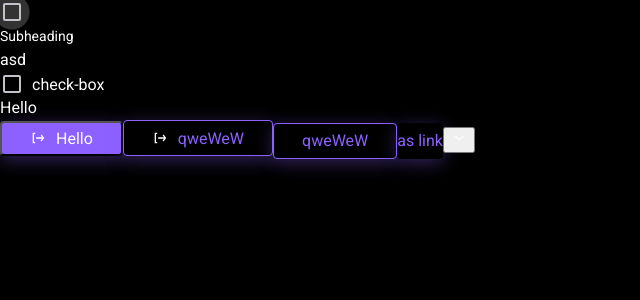
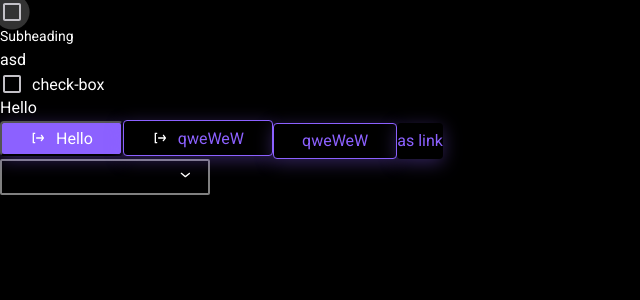
Before and after one commit to hunzah/Cards, a React (Vite) app: page / in a window 1280 px wide. Shown: the top 300 px of the page, without its empty margins (0-640 px from the left). Built offline with nearby package versions, Linux system fonts and the light colour scheme.

Commit message:
add select-component

```diff
--- a/src/components/ui/select/select.module.scss
+++ b/src/components/ui/select/select.module.scss
@@ -0,0 +1,43 @@
+.button {
+  display: flex;
+  align-items: center;
+  justify-content: flex-end;
+
+  width: 210px;
+  height: 36px;
+  padding: 0 15px;
+
+  background-color: var(--color-dark-900);
+  border: 2px solid var(--color-dark-100);
+  border-radius: 2px;
+}
+
+.button:focus {
+  border: 2px solid var(--info-700, #2f68cc);
+}
+
+.button:hover {
+  background-color: var(--color-dark-300);
+  border: 2px solid var(--color-dark-100);
+}
+
+.content {
+  display: flex;
+  gap: 12px;
+  justify-content: center;
+
+  width: var(--radix-select-trigger-width);
+  max-height: var(--radix-select-content-available-height);
+
+  background-color: var(--color-dark-900);
+  border: 1px solid var(--dark-300, #4c4c4c);
+  border-radius: 2px;
+}
+
+.disabled {
+  opacity: 0.4;
+}
+
+.item:hover {
+  background: var(--primary-900, #382766);
+}
--- a/src/components/ui/select/select.tsx
+++ b/src/components/ui/select/select.tsx
@@ -1,23 +1,46 @@
 import { useState } from 'react'
 
 import * as SelectRadix from '@radix-ui/react-select'
+import { clsx } from 'clsx'
 
 import arrowCloseIcon from '../../../assets/images/select-close-arrow.svg'
 import arrowOpenIcon from '../../../assets/images/select-open-arrow.svg'
 
-// import s from './select.module.scss'
+import s from './select.module.scss'
 
 type PropsType = {
+  contentClassName?: string
+  itemClassName?: string
   isDisabled?: boolean
   options: string[]
+  defaultValue?: string
+  name?: string
+  placeholder?: string
+  required?: boolean
 }
 
 export const Select = (props: PropsType) => {
-  const { isDisabled, options } = props
+  const {
+    isDisabled,
+    options,
+    defaultValue,
+    contentClassName,
+    itemClassName,
+    name,
+    required,
+    placeholder,
+  } = props
+
+  const classNames = {
+    // disabled: clsx(isDisabled && s.disabled),
+    button: clsx(s.button, isDisabled && s.disabled),
+    content: clsx(s.content, contentClassName && contentClassName),
+    item: clsx(s.item, itemClassName && itemClassName),
+  }
 
   const mappedOptions = options.map((el, i) => {
     return (
-      <SelectRadix.Item key={i} value={el}>
+      <SelectRadix.Item key={i} value={el} placeholder={'fdsfg'} className={classNames.item}>
         {el}
       </SelectRadix.Item>
     )
@@ -31,19 +54,27 @@ export const Select = (props: PropsType) => {
       disabled={isDisabled}
       open={isSelectOpen}
       onOpenChange={() => setIsSelectIsOpen(!isSelectOpen)}
+      name={name}
+      required={required}
     >
-      <SelectRadix.Trigger>
+      <SelectRadix.Trigger className={classNames.button}>
+        <SelectRadix.Value placeholder="Pick an option" />
+
         <SelectRadix.Icon>
           {isSelectOpen ? (
+            // <ChevronDownIcon />
             <img src={arrowCloseIcon} alt={'arrow-close-icon-for-select'} />
           ) : (
+            // <ChevronUpIcon />
             <img src={arrowOpenIcon} alt={'arrow-open-icon-for-select'} />
           )}
         </SelectRadix.Icon>
       </SelectRadix.Trigger>
-      <SelectRadix.Content className="SelectContent" position="popper">
-        {mappedOptions}
-      </SelectRadix.Content>
+      <SelectRadix.Portal>
+        <SelectRadix.Content alignOffset={0} className={classNames.content} position="popper">
+          {mappedOptions}
+        </SelectRadix.Content>
+      </SelectRadix.Portal>
     </SelectRadix.Root>
   )
 }
```
Also changed, not shown: 1 other file (tests, documents, lock files or other folders).
